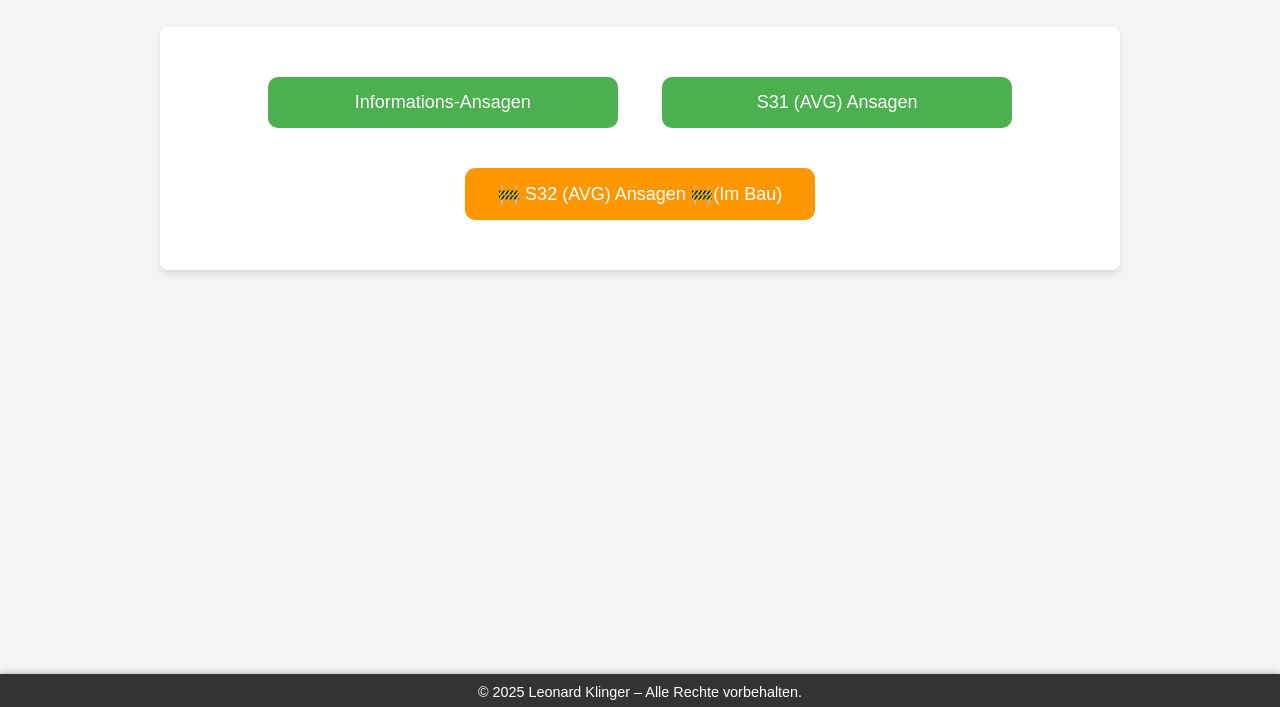
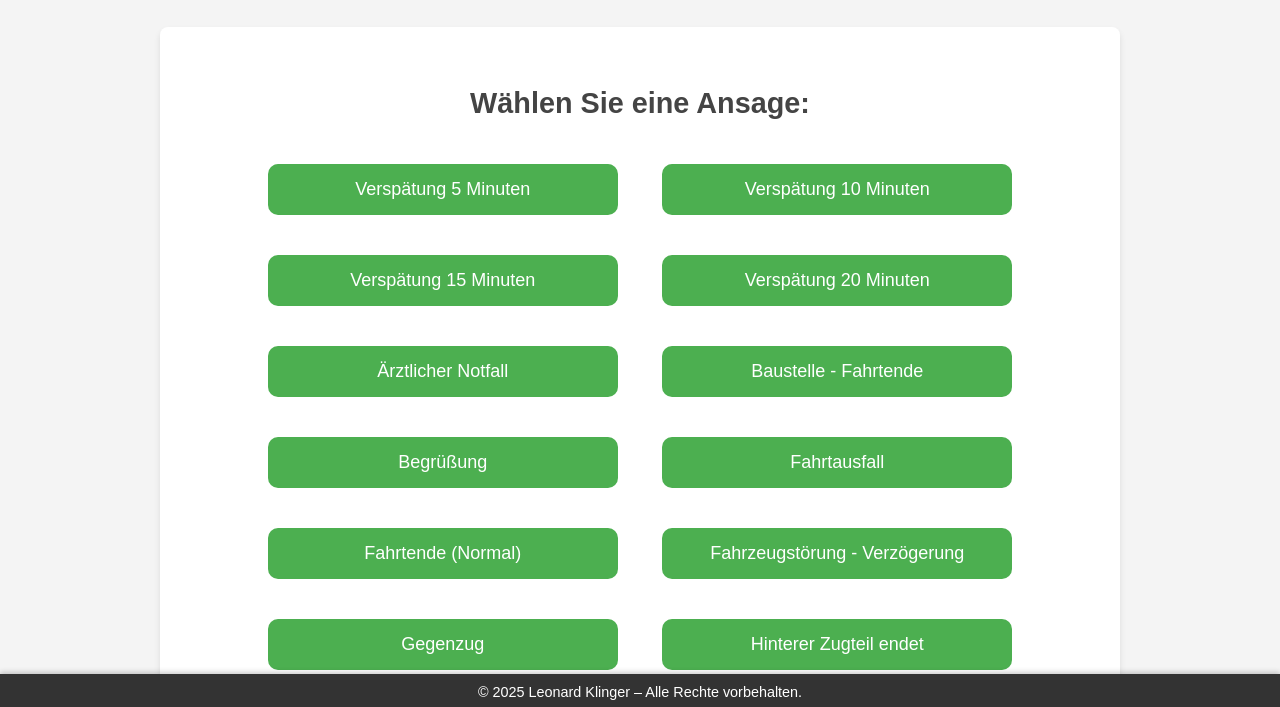
Before and after one commit to leonard566/Bahnansagen, a plain HTML site: page index.html in a window 1280 px wide. Both pictures are taken after a click on the button "Informations-Ansagen". Shown: the part 90-797 px from the top of the page. Drawn offline with Linux system fonts and the light colour scheme.

Commit message:
Zugansagen 2.0

```diff
--- a/index.html
+++ b/index.html
@@ -185,10 +185,11 @@
       }).catch(err => console.log("Fehler beim Gong:", err));
     }
 
-    function showinfo() {
-  document.getElementById("main-menu").style.display = "none";
-  document.getElementById("info").style.display = "none";
-}
+    function showInfo() {
+      document.getElementById("main-menu").style.display = "none";
+      document.getElementById("info").style.display = "block";
+      document.getElementById("s31").style.display = "none";
+      document.getElementById("s32").style.display = "none";
     }
 
     function showS32() {
```
